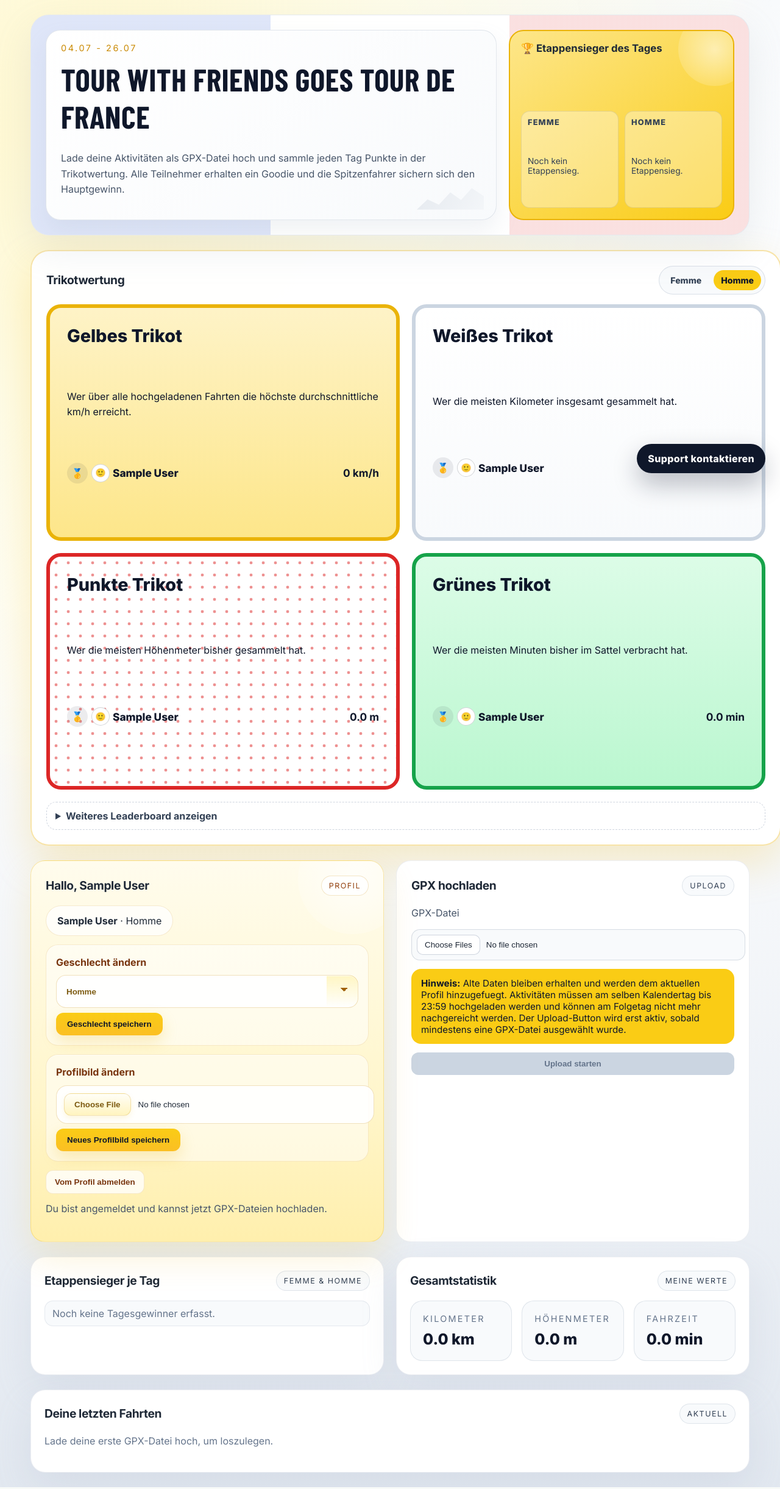
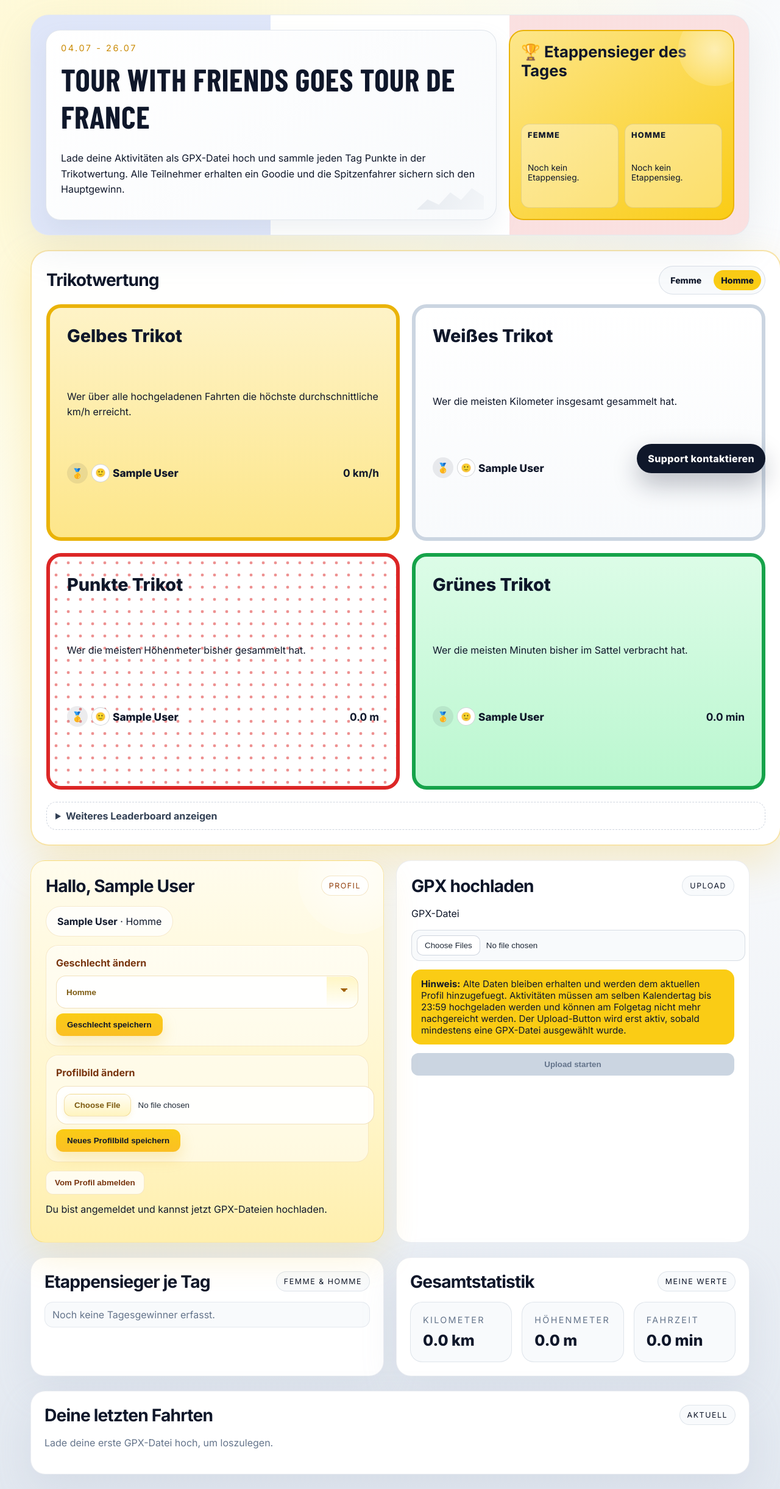
Before and after one commit to carlottadietz/tourwithfriends, a Flask app: page / in a window 1280 px wide. Shown: the whole page at 61% size. Run offline with Flask 3, Linux system fonts and the light colour scheme; the visitor is signed in with stand-in values (Sample User, id 1); data comes from the database, SQL or seed files in the repository; data that the repository does not hold is empty; some libraries are stand-ins or nearby versions; some web fonts are replaced.

Commit message:
Adjust typography emphasis

```diff
--- a/templates/index.html
+++ b/templates/index.html
@@ -17,7 +17,7 @@
       --tour-red: #dc2626;
       --tour-ink: #0f172a;
     }
-    body { font-family: Inter, system-ui, sans-serif; min-height: 100vh; background: radial-gradient(circle at 12% 8%, #fff7cc 0%, #fefce8 20%, transparent 45%), linear-gradient(180deg, #f8fafc 0%, #ffffff 40%, #e2e8f0 100%); color: #1f2937; margin: 0; padding: 24px; }
+    body { font-family: Inter, system-ui, sans-serif; min-height: 100vh; background: radial-gradient(circle at 12% 8%, #fff7cc 0%, #fefce8 20%, transparent 45%), linear-gradient(180deg, #f8fafc 0%, #ffffff 40%, #e2e8f0 100%); color: #0f172a; margin: 0; padding: 24px; }
     .page { max-width: 1180px; margin: 0 auto; display: grid; gap: 24px; }
     .card { background: rgba(255,255,255,0.97); border: 1px solid rgba(148,163,184,0.24); border-radius: 30px; padding: 24px; box-shadow: 0 24px 60px rgba(148,163,184,0.16); }
     .topbar { position: relative; overflow: hidden; display: grid; grid-template-columns: 2fr 1fr; gap: 20px; align-items: stretch; }
@@ -25,8 +25,8 @@
     .logo-block { display: grid; gap: 12px; }
     .label-small { color: #ca8a04; font-size: 0.9rem; letter-spacing: 0.18em; text-transform: uppercase; }
     h1 { margin: 0; font-family: "Barlow Condensed", Inter, sans-serif; font-size: clamp(2.3rem, 4vw, 4rem); letter-spacing: 0.01em; text-transform: uppercase; color: var(--tour-ink); }
-    h2 { margin: 0; font-size: 1.2rem; letter-spacing: -0.02em; }
-    p, label { color: #475569; line-height: 1.6; }
+    h2 { margin: 0; font-size: clamp(1.5rem, 2.2vw, 1.95rem); letter-spacing: -0.03em; color: #0f172a; }
+    p, label { color: #0f172a; line-height: 1.6; }
     .headline-text { display: grid; gap: 10px; max-width: 700px; }
     .event-box { position: relative; background: linear-gradient(145deg, #ffffff, #f8fafc); border-radius: 24px; padding: 20px 24px; border: 1px solid rgba(148,163,184,0.25); box-shadow: 0 18px 36px rgba(148,163,184,0.14); }
     .event-box strong { display: block; font-size: 1rem; margin-bottom: 6px; }
@@ -38,15 +38,15 @@
     .tour-chip.green { background: #dcfce7; border-color: rgba(22,163,74,0.45); }
     .stage-hero { position: relative; overflow: hidden; background: linear-gradient(145deg, #fde68a, #facc15); border-radius: 24px; padding: 18px 18px; display: grid; gap: 10px; border: 2px solid #eab308; }
     .stage-hero::before { content: ""; position: absolute; right: -30px; top: -30px; width: 120px; height: 120px; border-radius: 999px; background: radial-gradient(circle, rgba(255,255,255,0.55), rgba(255,255,255,0)); }
-    .stage-hero h3 { margin: 0; font-size: 1.05rem; }
+    .stage-hero h3 { margin: 0; font-size: clamp(1.35rem, 2vw, 1.7rem); color: #0f172a; }
     .duel-stage-grid { display: grid; grid-template-columns: 1fr 1fr; gap: 10px; }
     .stage-gender-card { background: rgba(255,255,255,0.35); border: 1px solid rgba(15,23,42,0.1); border-radius: 14px; padding: 10px; display: grid; gap: 6px; }
-    .stage-gender-title { font-size: 0.8rem; text-transform: uppercase; letter-spacing: 0.09em; color: #334155; font-weight: 800; }
+    .stage-gender-title { font-size: 0.8rem; text-transform: uppercase; letter-spacing: 0.09em; color: #0f172a; font-weight: 800; }
     .stage-gender-main { display: flex; align-items: center; gap: 8px; }
     .stage-gender-avatar { width: 46px; height: 46px; border-radius: 999px; object-fit: cover; border: 2px solid rgba(255,255,255,0.9); }
     .stage-gender-fallback { width: 46px; height: 46px; border-radius: 999px; display: inline-flex; align-items: center; justify-content: center; background: rgba(255,255,255,0.8); font-size: 1.1rem; }
     .stage-gender-name { font-weight: 900; color: #0f172a; }
-    .stage-gender-meta { color: #334155; font-size: 0.86rem; }
+    .stage-gender-meta { color: #0f172a; font-size: 0.86rem; }
     .winner-row { display: flex; align-items: center; gap: 14px; }
     .winner-photo-figure {
       position: relative;
@@ -84,19 +84,19 @@
     }
     .winner-text { display: grid; gap: 2px; }
     .winner-name { font-size: 1rem; font-weight: 900; color: #0f172a; }
-    .winner-meta { font-size: 0.9rem; color: #334155; }
+    .winner-meta { font-size: 0.9rem; color: #0f172a; }
     .layout-two { display: grid; grid-template-columns: repeat(2, minmax(0, 1fr)); gap: 20px; }
     .layout-three { display: grid; grid-template-columns: repeat(3, minmax(0, 1fr)); gap: 16px; }
     .section-title { display: flex; align-items: center; justify-content: space-between; gap: 12px; margin-bottom: 16px; }
-    .badge { display: inline-flex; align-items: center; gap: 8px; padding: 8px 12px; border-radius: 18px; font-size: 0.78rem; text-transform: uppercase; letter-spacing: 0.12em; background: #f8fafc; border: 1px solid rgba(148,163,184,0.25); color: #334155; }
-    .hero-note { color: #475569; }
+    .badge { display: inline-flex; align-items: center; gap: 8px; padding: 8px 12px; border-radius: 18px; font-size: 0.78rem; text-transform: uppercase; letter-spacing: 0.12em; background: #f8fafc; border: 1px solid rgba(148,163,184,0.25); color: #0f172a; }
+    .hero-note { color: #0f172a; }
     .gender-switch { display: inline-flex; gap: 8px; background: #f8fafc; border: 1px solid rgba(148,163,184,0.3); border-radius: 999px; padding: 6px; }
-    .gender-link { text-decoration: none; color: #334155; padding: 8px 12px; border-radius: 999px; font-weight: 800; font-size: 0.88rem; }
+    .gender-link { text-decoration: none; color: #0f172a; padding: 8px 12px; border-radius: 999px; font-weight: 800; font-size: 0.88rem; }
     .gender-link.active { background: #facc15; color: #0f172a; }
     .gender-fieldset { border: 1px solid rgba(148,163,184,0.3); border-radius: 14px; padding: 10px 12px; background: #f8fafc; }
-    .gender-fieldset legend { padding: 0 6px; color: #334155; font-weight: 700; }
+    .gender-fieldset legend { padding: 0 6px; color: #0f172a; font-weight: 700; }
     .gender-options { display: flex; gap: 20px; align-items: center; }
-    .gender-options label { display: inline-flex; gap: 8px; align-items: center; color: #334155; font-weight: 600; }
+    .gender-options label { display: inline-flex; gap: 8px; align-items: center; color: #0f172a; font-weight: 600; }
     .gender-options input[type="radio"] { width: auto; margin: 0; }
 
     .login-shell { max-width: 560px; margin: 8vh auto 0; }
```
